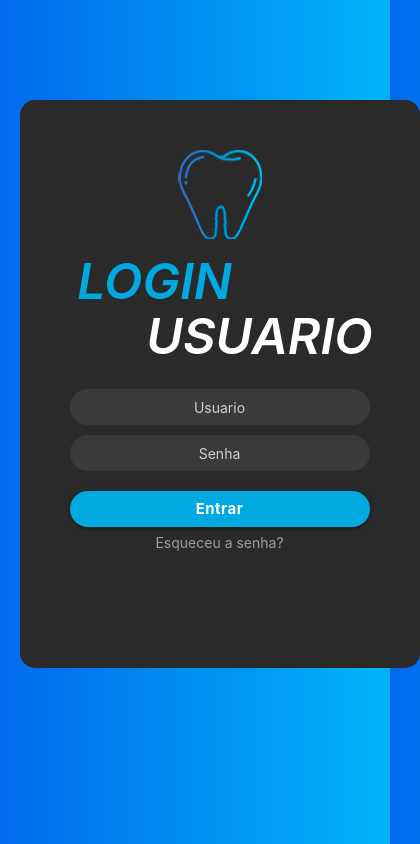
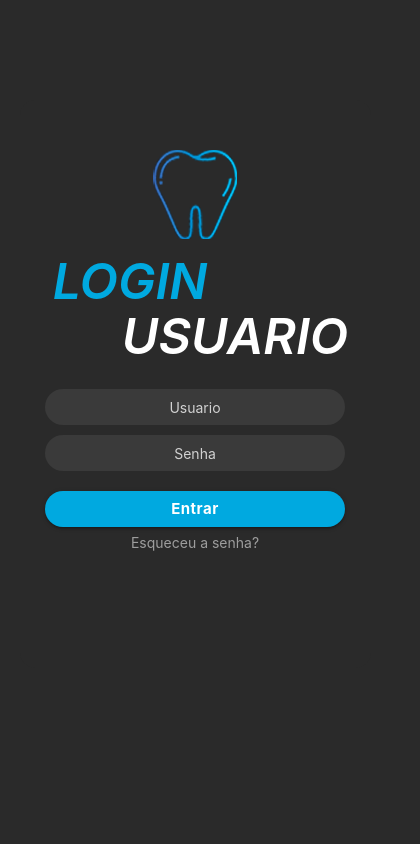
Before and after one commit to Samuelcs131/OdontoAp, a plain HTML site: page index.html in a window 390 px wide. Shown: the whole page, 420 px wide, since content can reach past the window. Drawn offline with Linux system fonts and the light colour scheme; files whose address does not match are found by name.

Commit message:
Update style_login.css

```diff
--- a/style_login.css
+++ b/style_login.css
@@ -6,7 +6,7 @@ body{
 text-align: center;
 margin: 100px auto;
 background-color: #2a2a2a;
-width: 400px;
+width: 425px;
 height: 568px;
 color: white;
 padding-top: 50px;
@@ -64,3 +64,13 @@ input#senha, input#usuario{
 .msg-cont {
     color:#9d9d9d;
 }
+
+@media(max-width: 990px){
+    .log-cont{
+       width: 100%;
+    }
+    body{
+        background-image: none;
+        background: #2a2a2a;
+    }
+   }
```
